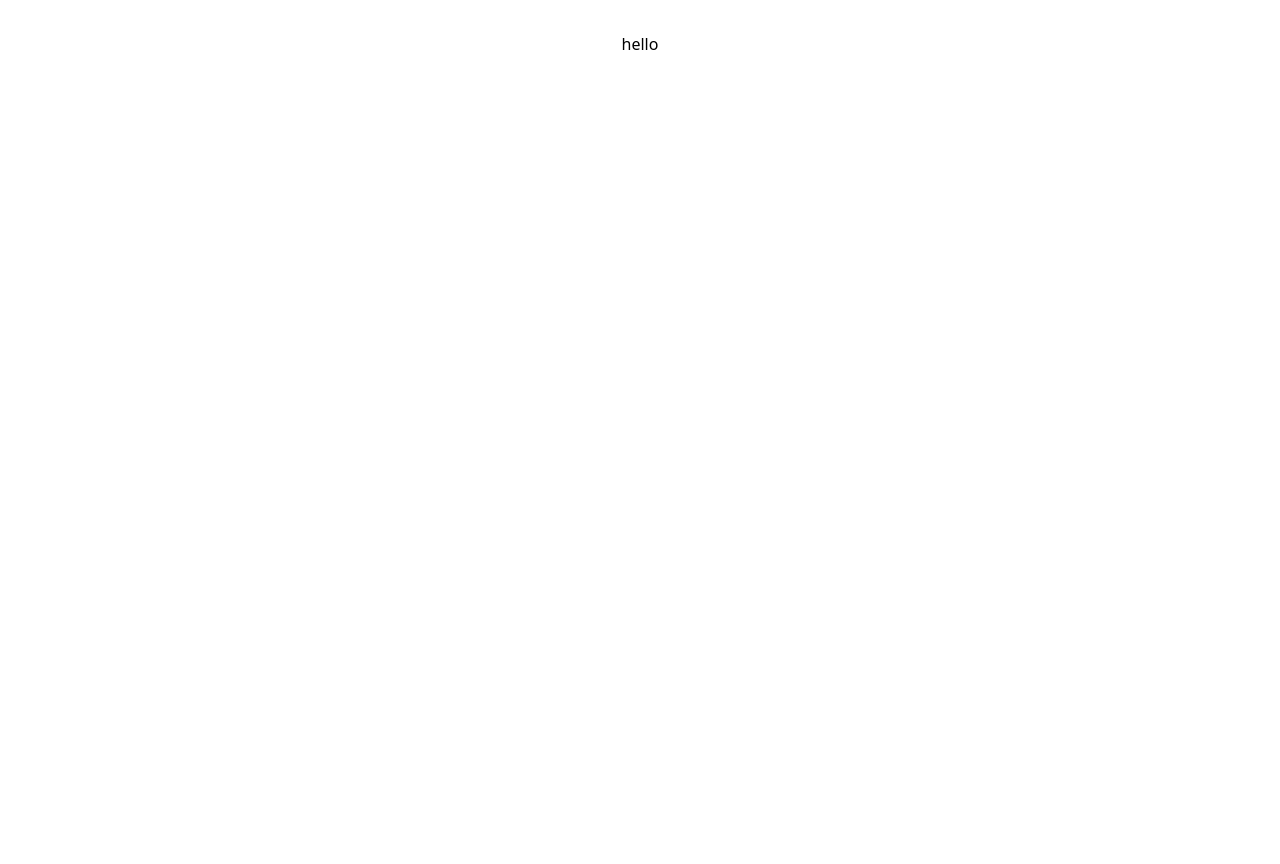
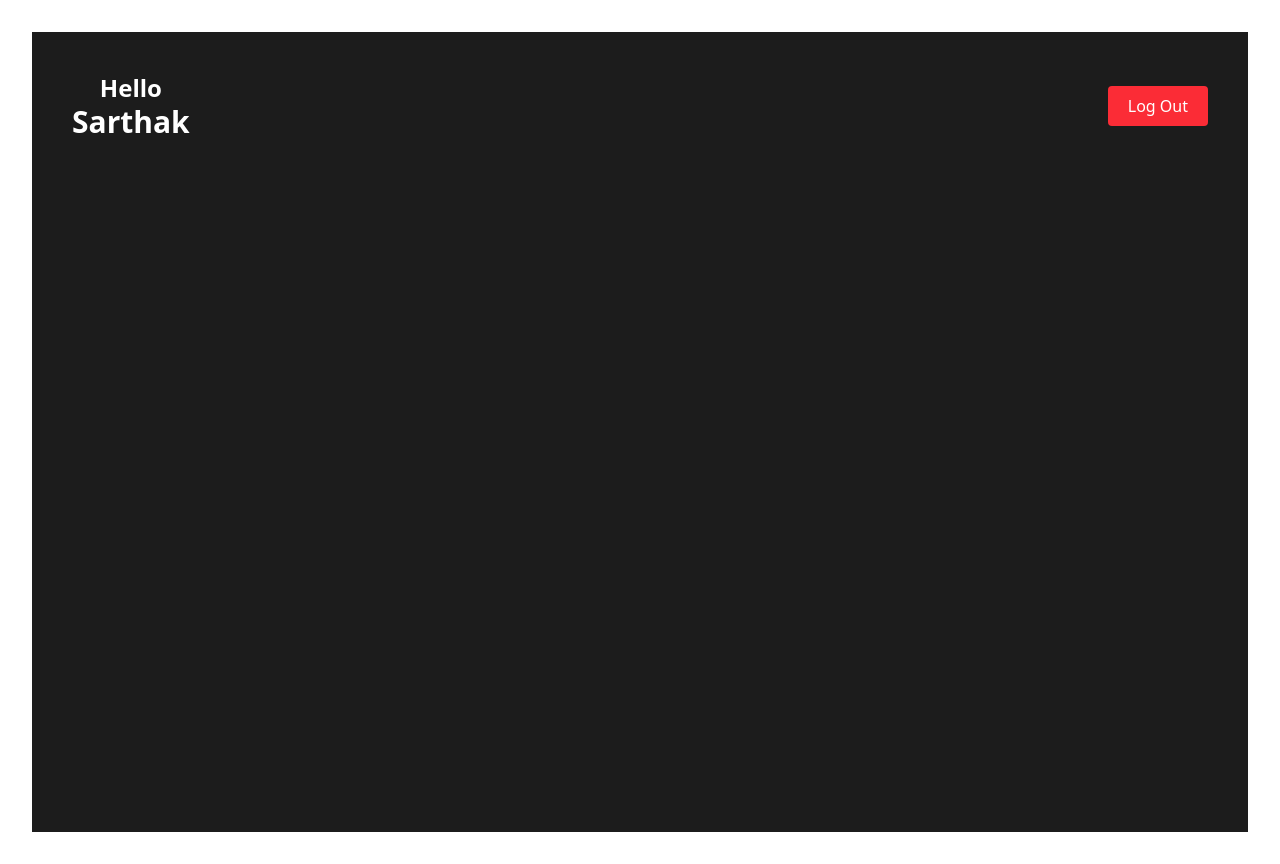
Before and after one commit to themanjeetkr/Employee-Management-System, a React (Vite) app: page / in a window 1280 px wide. Before the commit the page ends 800 px from the top, so only its background shows below. Built offline with nearby package versions, Linux system fonts and the light colour scheme.

Commit message:
added header section

```diff
--- a/src/Components/Dashboard.jsx/EmployeeDashboard.jsx
+++ b/src/Components/Dashboard.jsx/EmployeeDashboard.jsx
@@ -1,9 +1,11 @@
 import React from 'react'
+import Header from '../Other/Header'
 
 const EmployeeDashboard = () => {
   return (
-    <div>
-      hello
+    <div className='p-10 bg-[#1c1c1c] text-white h-screen'>
+
+    <Header/>
     </div>
   )
 }
--- /dev/null
+++ b/src/Components/Other/Header.jsx
@@ -0,0 +1,14 @@
+import React from 'react'
+
+const Header = () => {
+  return (
+    <div className='flex items-center justify-between '>
+
+    <h1 className='text-2xl font-semibold'>Hello <br /><span className='text-3xl font-semibold 👋'>Sarthak </span> </h1>
+    <button className='bg-red-500 text-white px-5 py-2 rounded font-medium '>Log Out</button>
+
+    </div>
+  )
+}
+
+export default Header
--- /dev/null
+++ b/src/Components/Other/TaskListNumber.jsx
@@ -0,0 +1,12 @@
+import React from 'react'
+
+const TaskListNumber = () => {
+  return (
+    <div className='flex screen'>
+
+
+    </div>
+  )
+}
+
+export default TaskListNumber
```
